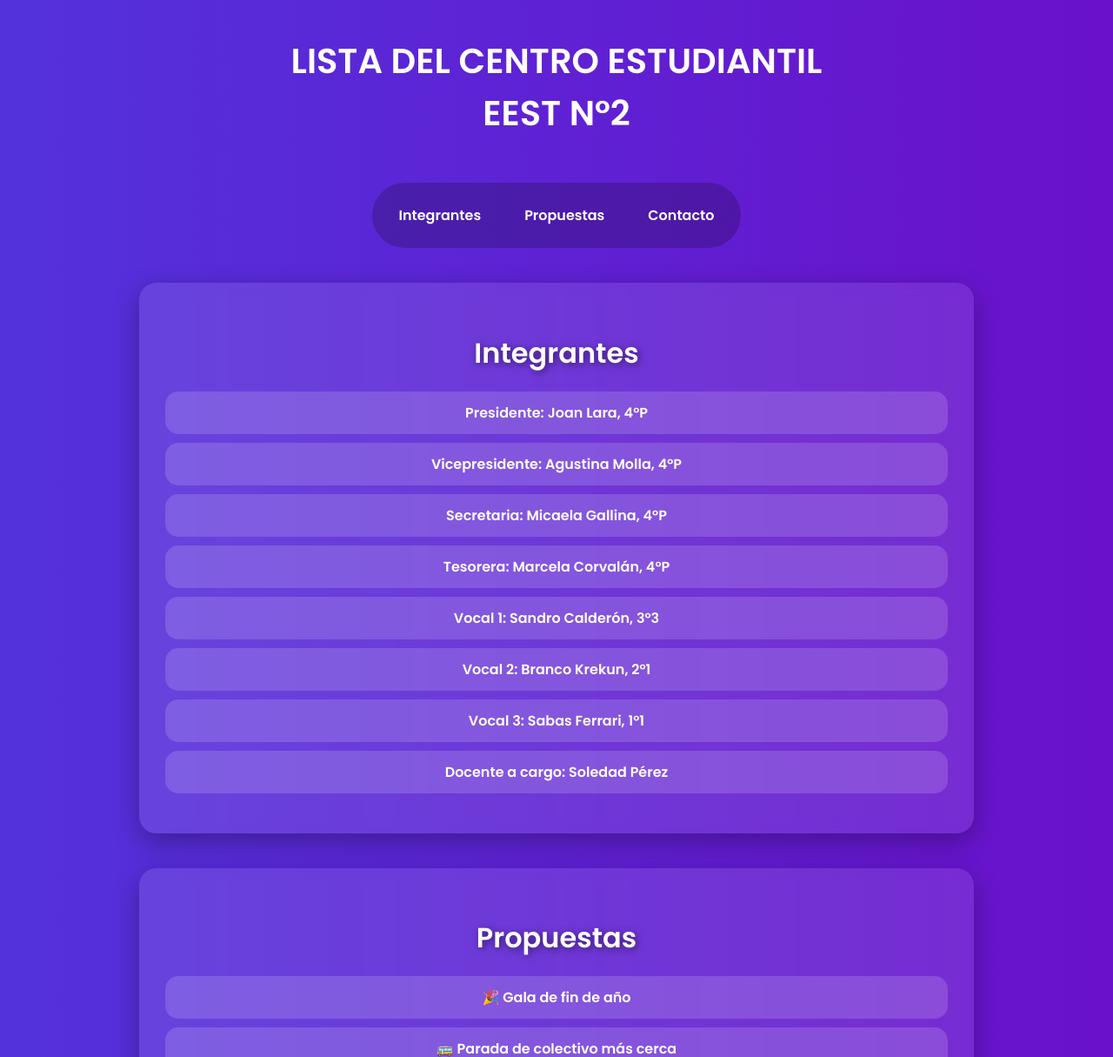
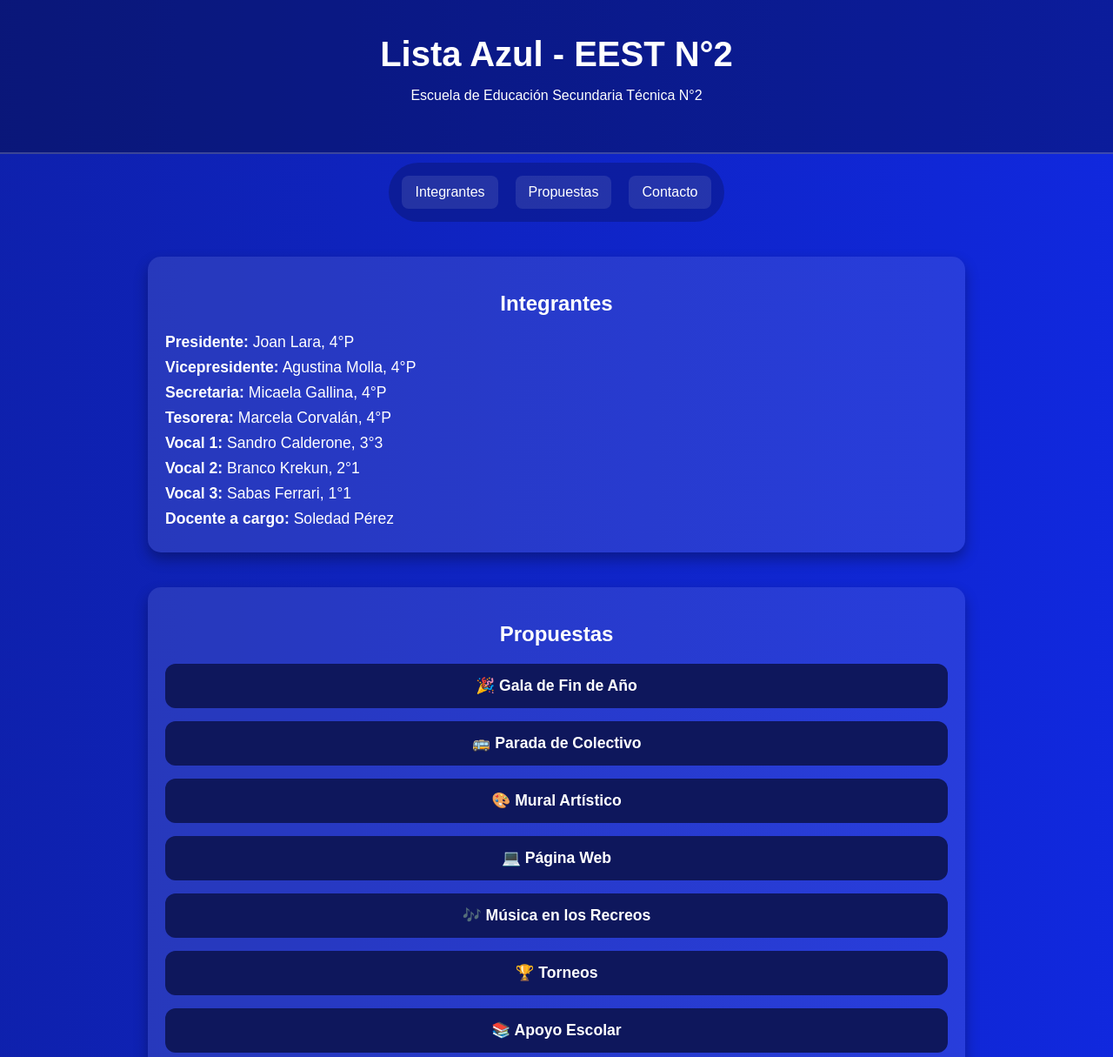
Before and after one commit to agustinamolla/centrodeestudiantes, a plain HTML site: page index.html in a window 1280 px wide. Shown: the top 1215 px of the page at 87% size. Drawn offline with Linux system fonts and the light colour scheme.

Commit message:
Update index.html

```diff
--- a/index.html
+++ b/index.html
@@ -3,144 +3,144 @@
 <head>
 <meta charset="UTF-8">
 <meta name="viewport" content="width=device-width, initial-scale=1.0">
-    <title>Lista Centro Estudiantil - EEST N°2</title>
-    <link href="https://fonts.googleapis.com/css2?family=Roboto:wght@400;700&family=Poppins:wght@600&display=swap" rel="stylesheet">
+<title>Lista Azul - EEST N°2</title>
 <style>
-        /* Paleta y tipografía */
     body {
         margin: 0;
-            font-family: 'Poppins', sans-serif;
-            color: #fff;
-            background: linear-gradient(270deg, #6a11cb, #2575fc, #ff4b2b);
+        font-family: 'Arial', sans-serif;
+        color: white;
+        background: linear-gradient(270deg, #112BF0, #0D1C8F, #0E175C, #230E5C);
         background-size: 600% 600%;
-            animation: gradientMove 10s ease infinite;
-            overflow-x: hidden;
+        animation: gradientBG 15s ease infinite;
     }
 
-        @keyframes gradientMove {
-            0% { background-position: 0% 50%; }
-            50% { background-position: 100% 50%; }
-            100% { background-position: 0% 50%; }
+    @keyframes gradientBG {
+        0% {background-position: 0% 50%;}
+        50% {background-position: 100% 50%;}
+        100% {background-position: 0% 50%;}
     }
 
     header {
         text-align: center;
         padding: 40px 20px;
-            font-size: 2.5em;
-            font-weight: bold;
-            text-transform: uppercase;
-            color: #fff;
-            animation: bounceIn 1.5s ease;
+        background: rgba(0,0,0,0.3);
+        border-bottom: 2px solid rgba(255,255,255,0.2);
     }
 
-        @keyframes bounceIn {
-            0% { transform: scale(0.5); opacity: 0; }
-            60% { transform: scale(1.2); opacity: 1; }
-            100% { transform: scale(1); }
+    header h1 {
+        font-size: 2.5rem;
+        margin: 0;
     }
 
     nav {
         display: flex;
         justify-content: center;
         gap: 20px;
+        background: rgba(0,0,0,0.2);
         padding: 15px;
-            background: rgba(0, 0, 0, 0.2);
+        position: sticky;
+        top: 0;
+        z-index: 100;
         border-radius: 50px;
         margin: 10px auto;
         width: fit-content;
-            animation: fadeIn 2s ease;
     }
 
     nav a {
-            color: #fff;
+        color: white;
         text-decoration: none;
-            font-weight: bold;
         padding: 10px 15px;
-            border-radius: 20px;
+        background: rgba(255,255,255,0.1);
+        border-radius: 8px;
         transition: background 0.3s, transform 0.3s;
     }
 
     nav a:hover {
-            background: rgba(255, 255, 255, 0.3);
-            transform: scale(1.2);
+        background: rgba(255,255,255,0.3);
+        transform: scale(1.1);
     }
 
     section {
         max-width: 900px;
         margin: 40px auto;
-            background: rgba(255, 255, 255, 0.1);
-            backdrop-filter: blur(8px);
-            padding: 30px;
-            border-radius: 20px;
-            box-shadow: 0 10px 30px rgba(0,0,0,0.3);
-            animation: fadeUp 1s ease;
+        background: rgba(255,255,255,0.1);
+        padding: 20px;
+        border-radius: 15px;
+        box-shadow: 0 8px 16px rgba(0,0,0,0.3);
+        animation: fadeIn 1s ease-in;
     }
 
-        @keyframes fadeUp {
-            from { opacity: 0; transform: translateY(40px); }
-            to { opacity: 1; transform: translateY(0); }
+    @keyframes fadeIn {
+        from {opacity: 0; transform: translateY(20px);}
+        to {opacity: 1; transform: translateY(0);}
     }
 
-        section h2 {
+    h2 {
         text-align: center;
         margin-bottom: 20px;
-            font-size: 2em;
-            color: #fff;
-            text-shadow: 2px 2px 8px rgba(0,0,0,0.5);
     }
 
-        ul {
-            list-style: none;
-            padding: 0;
-            text-align: center;
+    .integrantes p {
+        margin: 8px 0;
+        font-size: 1.1rem;
     }
 
-        ul li {
-            margin: 10px 0;
-            background: rgba(255,255,255,0.15);
-            padding: 12px;
-            border-radius: 15px;
-            transition: transform 0.3s;
+    .propuestas {
+        display: flex;
+        flex-direction: column;
+        gap: 15px;
     }
 
-        ul li:hover {
+    .btn-propuesta {
+        display: block;
+        text-align: center;
+        padding: 15px;
+        background: #0E175C;
+        color: white;
+        font-weight: bold;
+        border: none;
+        border-radius: 12px;
+        font-size: 1.1rem;
+        cursor: pointer;
+        text-decoration: none;
+        transition: background 0.3s, transform 0.3s;
+    }
+
+    .btn-propuesta:hover {
+        background: #112BF0;
         transform: scale(1.05);
-            background: rgba(255,255,255,0.25);
     }
 
     footer {
         text-align: center;
-            padding: 30px;
+        padding: 20px;
         background: rgba(0,0,0,0.3);
+        margin-top: 30px;
         border-radius: 15px;
-            max-width: 600px;
-            margin: 40px auto;
-            animation: fadeUp 1.5s ease;
     }
 
-        .btn {
+    footer a {
         display: inline-block;
-            margin-top: 15px;
-            padding: 14px 25px;
-            background: #ff4b2b;
+        margin-top: 10px;
+        padding: 10px 20px;
+        background: #112BF0;
         color: white;
-            border-radius: 30px;
-            font-weight: bold;
         text-decoration: none;
-            transition: 0.4s;
-            box-shadow: 0 5px 15px rgba(0,0,0,0.3);
+        border-radius: 10px;
+        transition: background 0.3s, transform 0.3s;
     }
 
-        .btn:hover {
-            background: #ff6a00;
-            transform: scale(1.15) rotate(2deg);
-            box-shadow: 0 8px 20px rgba(0,0,0,0.4);
+    footer a:hover {
+        background: #0D1C8F;
+        transform: scale(1.1);
     }
 </style>
 </head>
 <body>
+
 <header>
-        Lista del Centro Estudiantil<br>EEST N°2
+    <h1>Lista Azul - EEST N°2</h1>
+    <p>Escuela de Educación Secundaria Técnica N°2</p>
 </header>
 
 <nav>
@@ -149,38 +149,39 @@
     <a href="#contacto">Contacto</a>
 </nav>
 
-    <section id="integrantes">
+<section id="integrantes" class="integrantes">
     <h2>Integrantes</h2>
-        <ul>
-            <li><strong>Presidente:</strong> Joan Lara, 4°P</li>
-            <li><strong>Vicepresidente:</strong> Agustina Molla, 4°P</li>
-            <li><strong>Secretaria:</strong> Micaela Gallina, 4°P</li>
-            <li><strong>Tesorera:</strong> Marcela Corvalán, 4°P</li>
-            <li><strong>Vocal 1:</strong> Sandro Calderón, 3°3</li>
-            <li><strong>Vocal 2:</strong> Branco Krekun, 2°1</li>
-            <li><strong>Vocal 3:</strong> Sabas Ferrari, 1°1</li>
-            <li><strong>Docente a cargo:</strong> Soledad Pérez</li>
-        </ul>
+    <p><strong>Presidente:</strong> Joan Lara, 4°P</p>
+    <p><strong>Vicepresidente:</strong> Agustina Molla, 4°P</p>
+    <p><strong>Secretaria:</strong> Micaela Gallina, 4°P</p>
+    <p><strong>Tesorera:</strong> Marcela Corvalán, 4°P</p>
+    <p><strong>Vocal 1:</strong> Sandro Calderone, 3°3</p>
+    <p><strong>Vocal 2:</strong> Branco Krekun, 2°1</p>
+    <p><strong>Vocal 3:</strong> Sabas Ferrari, 1°1</p>
+    <p><strong>Docente a cargo:</strong> Soledad Pérez</p>
 </section>
 
 <section id="propuestas">
     <h2>Propuestas</h2>
-        <ul>
-            <li>🎉 Gala de fin de año</li>
-            <li>🚌 Parada de colectivo más cerca</li>
-            <li>🎨 Mural artístico con reciclaje</li>
-            <li>🌐 Página web estudiantil</li>
-            <li>🎵 Música en los recreos</li>
-            <li>👥 Representatividad en consejo</li>
-            <li>🏆 Torneos y concursos</li>
-            <li>📚 Apoyo escolar entre alumnos</li>
-            <li>💰 Uso responsable del dinero</li>
-        </ul>
+    <div class="propuestas">
+        <a class="btn-propuesta" href="https://docs.google.com/document/d/1xG-m_33PyIpO7SusGseBxFBsDnsPgoCdBLglC07WuMg/edit?usp=sharing" target="_blank">🎉 Gala de Fin de Año</a>
+        <a class="btn-propuesta" href="https://docs.google.com/document/d/11wQDwXk6XX63hKQoTrhmuTrqt___dRlsY3hWTZ42Aus/edit?usp=sharing" target="_blank">🚌 Parada de Colectivo</a>
+        <a class="btn-propuesta" href="https://docs.google.com/document/d/11lMlSAvbAYcKfyWVU3VpI9aTRdIEHEl65Ui9aYwN_0k/edit?usp=sharing" target="_blank">🎨 Mural Artístico</a>
+        <a class="btn-propuesta" href="https://docs.google.com/document/d/1tQDATEBMZdPSe5UrezL02Bf2ReBv5MikMsmxLQZ0kWU/edit?usp=sharing" target="_blank">💻 Página Web</a>
+        <a class="btn-propuesta" href="https://docs.google.com/document/d/1joiH-u9kWtQsVo4Nwa-VCKKOnvg6dgl8OLUD4tuY1vA/edit?usp=sharing" target="_blank">🎶 Música en los Recreos</a>
+        <a class="btn-propuesta" href="https://docs.google.com/document/d/1LJGo71vUb5ZwA1K_l_75LDTJ-C1cj8n4NEt-FwsieK8/edit?usp=sharing" target="_blank">🏆 Torneos</a>
+        <a class="btn-propuesta" href="https://docs.google.com/document/d/1nAGDOE-qthS07UkmNreNWxrxHnwKvFL_-Ijj4DUnKNI/edit?usp=sharing" target="_blank">📚 Apoyo Escolar</a>
+        <a class="btn-propuesta" href="https://docs.google.com/document/d/1UnP7qSM0JfSMkMFBDilIsKLBFdMbc07Uy7FvPD4AZq8/edit?usp=sharing" target="_blank">💰 Objetivos con el Dinero Recaudado</a>
+    </div>
 </section>
 
 <footer id="contacto">
-        <p>📞 Contacto: +54 9 2364 339042</p>
-        <a class="btn" href="https://docs.google.com/forms/d/e/1FAIpQLSdhO45EShsBe-hB1IIqvt7UkKn_amRSK2G03Ii9q6yI6NyuxQ/viewform?usp=sharing&ouid=111821596794346886846" target="_blank">¡Deja tu sugerencia aquí!</a>
+    <h2>Contacto</h2>
+    <p>Teléfono: +54 9 2364 339042</p>
+    <a href="https://docs.google.com/forms/d/e/1FAIpQLSdhO45EShsBe-hB1IIqvt7UkKn_amRSK2G03Ii9q6yI6NyuxQ/viewform?usp=sharing&ouid=111821596794346886846" target="_blank">
+        Deja tu sugerencia o pregunta acá
+    </a>
 </footer>
+
 </body>
 </html>
```
Lines whose indentation alone changed are shown as unchanged.
